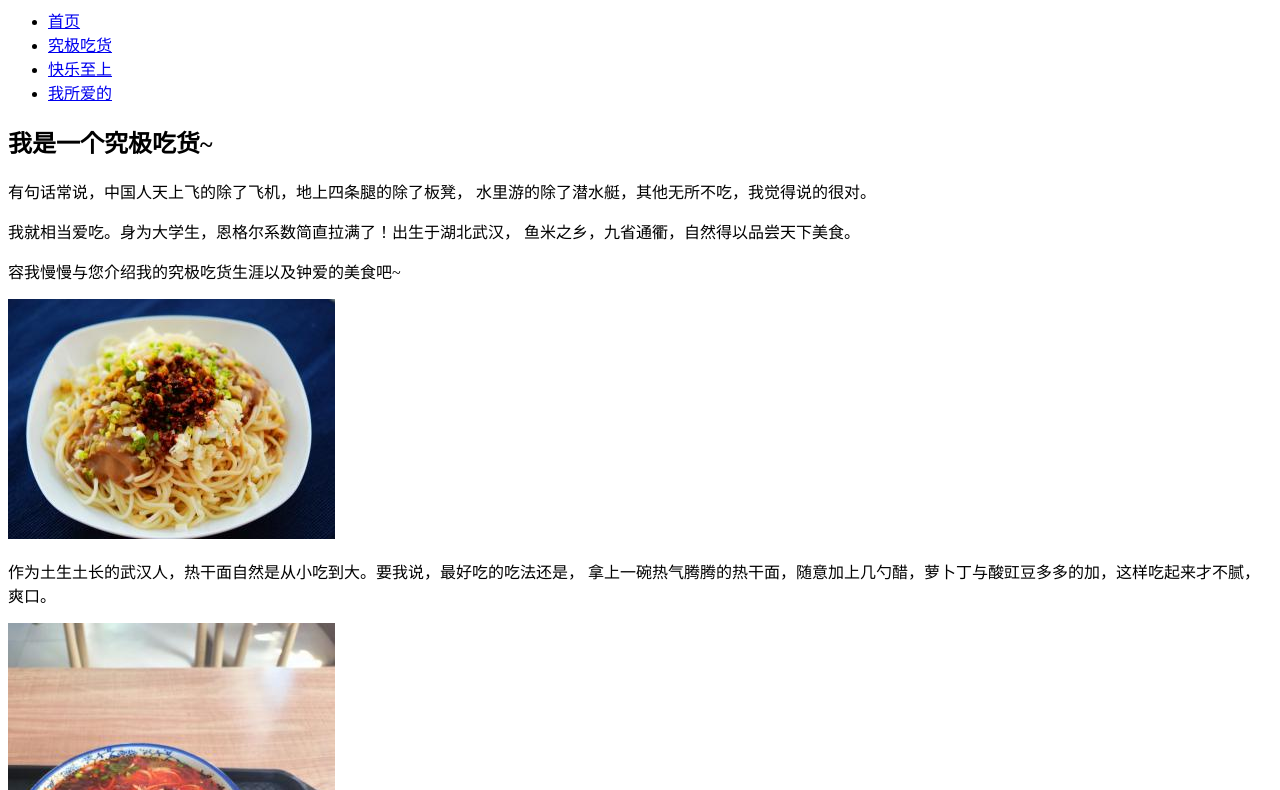
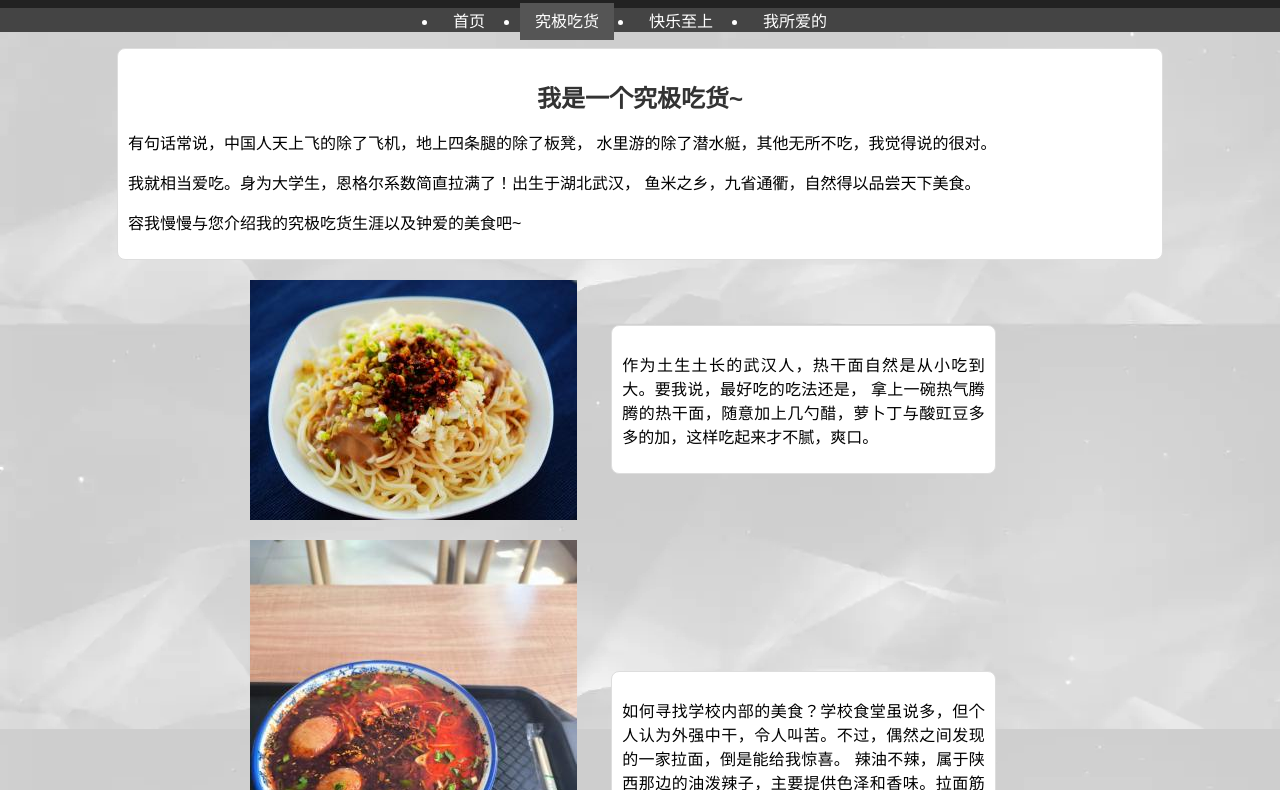
Before and after one commit to caiyingji/caiyingjie.github.io, a plain HTML site: page food!!!.html in a window 1280 px wide. Shown: the part 81-871 px from the top of the page. Drawn offline with Linux system fonts and the light colour scheme.

Commit message:
Update food!!!.html

```diff
--- a/food!!!.html
+++ b/food!!!.html
@@ -3,7 +3,7 @@
 <head>
     <meta charset="UTF-8">
     <title>究极吃货</title>
-    <link rel="stylesheet" href=".css"><!--引入css-->
+    <link rel="stylesheet" href="food.css"><!--引入css-->
 </head>
 <body>
     <header><!--导航区同首页，active修改为当前页面-->
```
